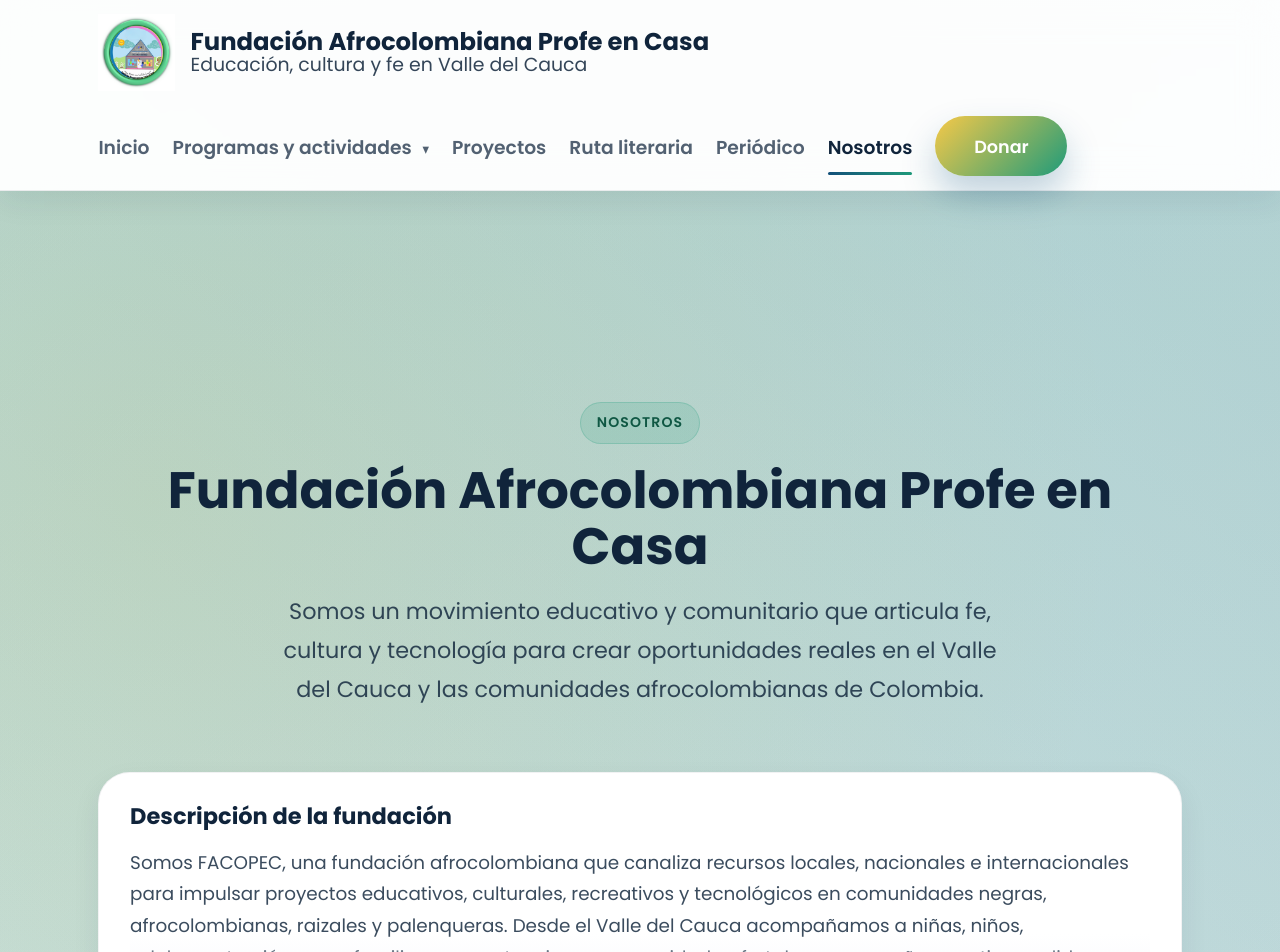
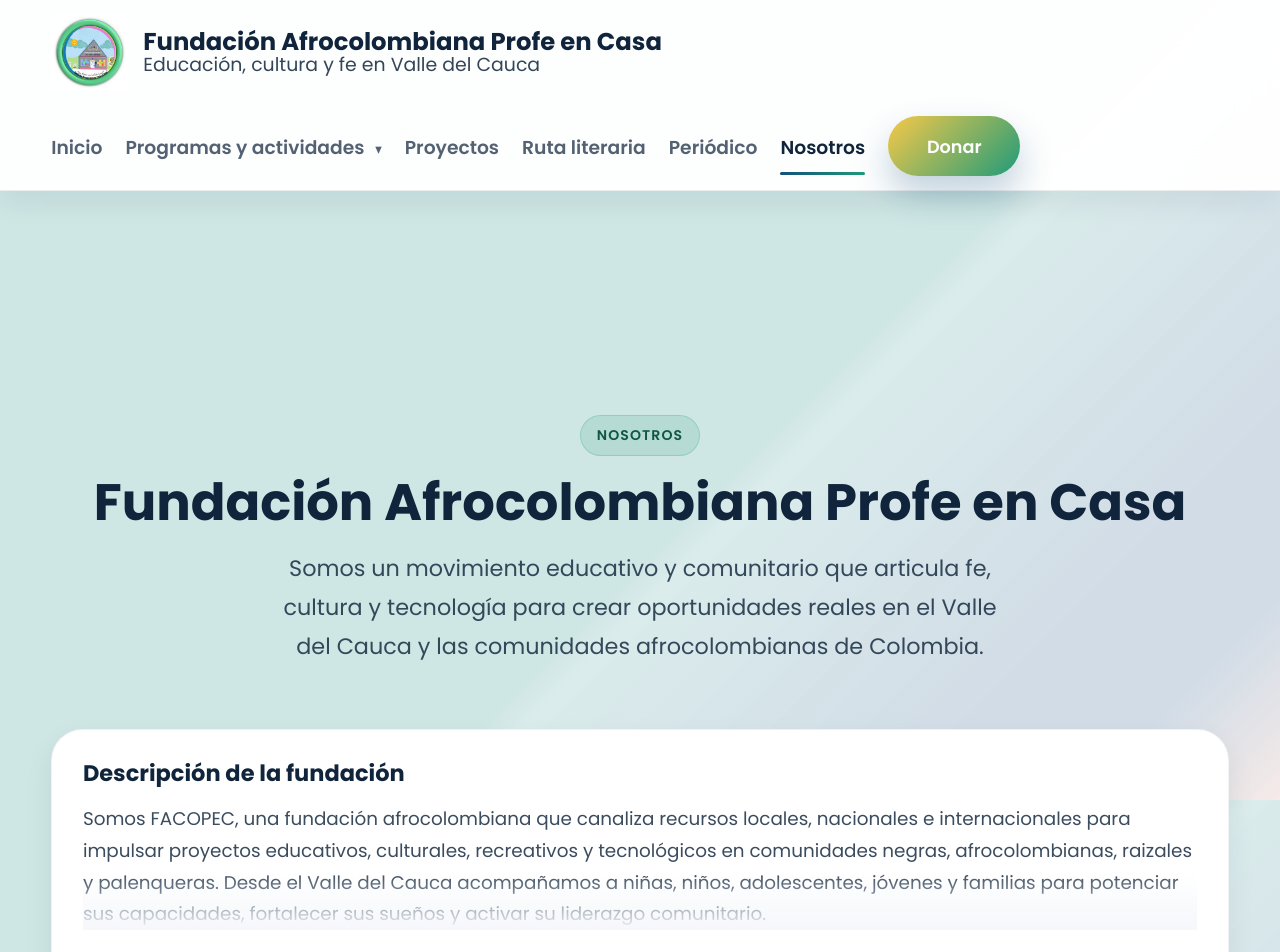
Before and after one commit to rubenmarti1972/facopec, an Angular app: page /about in a window 1280 px wide. Shown: the top 952 px of the page. Built offline with nearby package versions, Linux system fonts and the light colour scheme.

Commit message:
Ajustar ancho del contenedor y degradado de fondo

```diff
--- a/src/app/features/home/home.component.html
+++ b/src/app/features/home/home.component.html
@@ -208,7 +208,7 @@
       </p>
     </div>
 
-    <div class="grid-2">
+    <div class="grid-2 project-grid">
       <article
         class="card project-card"
         *ngFor="let program of programCards"
--- a/src/styles-theme.css
+++ b/src/styles-theme.css
@@ -19,9 +19,10 @@
 }
 
 .container {
-  max-width: 1160px;
+  width: 100%;
+  max-width: 1400px;
   margin: 0 auto;
-  padding: clamp(1rem, 3vw, 2.25rem);
+  padding: clamp(1rem, 4vw, 3rem);
 }
 
 .section {
@@ -29,7 +30,7 @@
 }
 
 .section--tinted {
-  background: linear-gradient(180deg, rgba(31, 155, 122, 0.06), rgba(19, 80, 122, 0.05));
+  background: transparent;
 }
 
 .section__heading {
@@ -243,7 +244,7 @@
 }
 
 .section--muted {
-  background: linear-gradient(180deg, rgba(15, 87, 67, 0.07), rgba(19, 80, 122, 0.06));
+  background: transparent;
 }
 
 .supporters {
@@ -353,6 +354,16 @@
   display: grid;
   grid-template-columns: repeat(auto-fit, minmax(260px, 1fr));
   gap: clamp(1.4rem, 3vw, 2.5rem);
+}
+
+@media (min-width: 1200px) {
+  .activity-grid,
+  .project-grid,
+  .gallery-grid,
+  .catalog-grid,
+  .supporters__logos {
+    grid-template-columns: repeat(4, minmax(0, 1fr));
+  }
 }
 
 .pill-row {
--- a/src/styles.scss
+++ b/src/styles.scss
@@ -96,10 +96,16 @@
   font-family: var(--font-family-primary);
   color: var(--color-dark);
   background-color: var(--color-light-gray);
-  background-image: linear-gradient(160deg, rgba(31, 155, 122, 0.22) 0%, rgba(31, 155, 122, 0.12) 60%),
-    linear-gradient(220deg, rgba(19, 80, 122, 0.18) 10%, rgba(19, 80, 122, 0.05) 70%),
-    radial-gradient(circle at 12% 18%, rgba(247, 201, 72, 0.18) 0%, transparent 38%),
-    linear-gradient(180deg, rgba(255, 255, 255, 0.92), rgba(245, 247, 251, 0.98));
+  background-image: linear-gradient(
+    135deg,
+    rgba(31, 155, 122, 0.18) 0%,
+    rgba(31, 155, 122, 0.18) 58%,
+    rgba(31, 155, 122, 0.12) 60%,
+    rgba(19, 80, 122, 0.16) 82%,
+    rgba(19, 80, 122, 0.16) 90%,
+    rgba(255, 140, 90, 0.12) 100%
+  );
+  background-attachment: fixed;
   line-height: 1.65;
   -webkit-font-smoothing: antialiased;
   -moz-osx-font-smoothing: grayscale;
```
